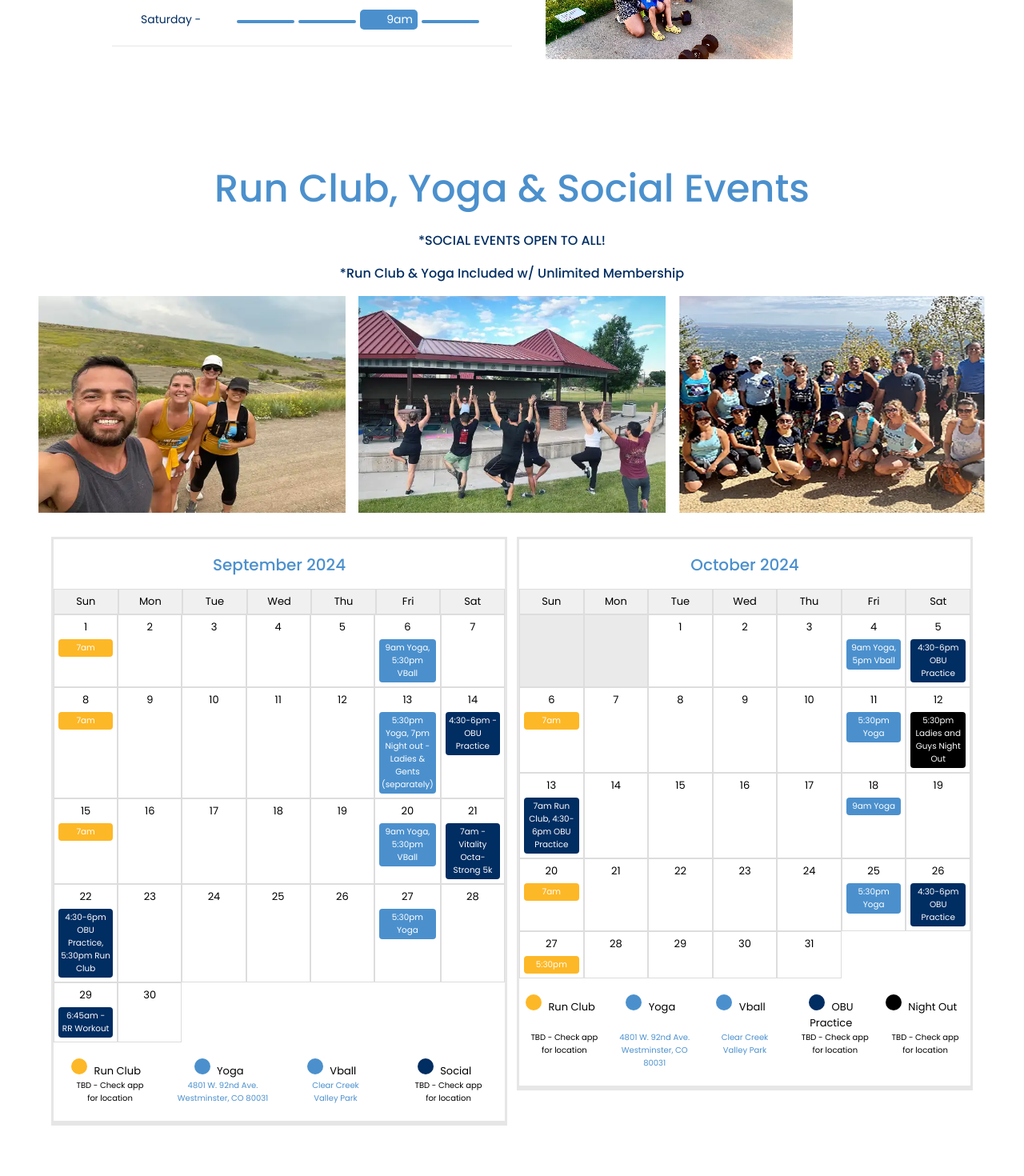
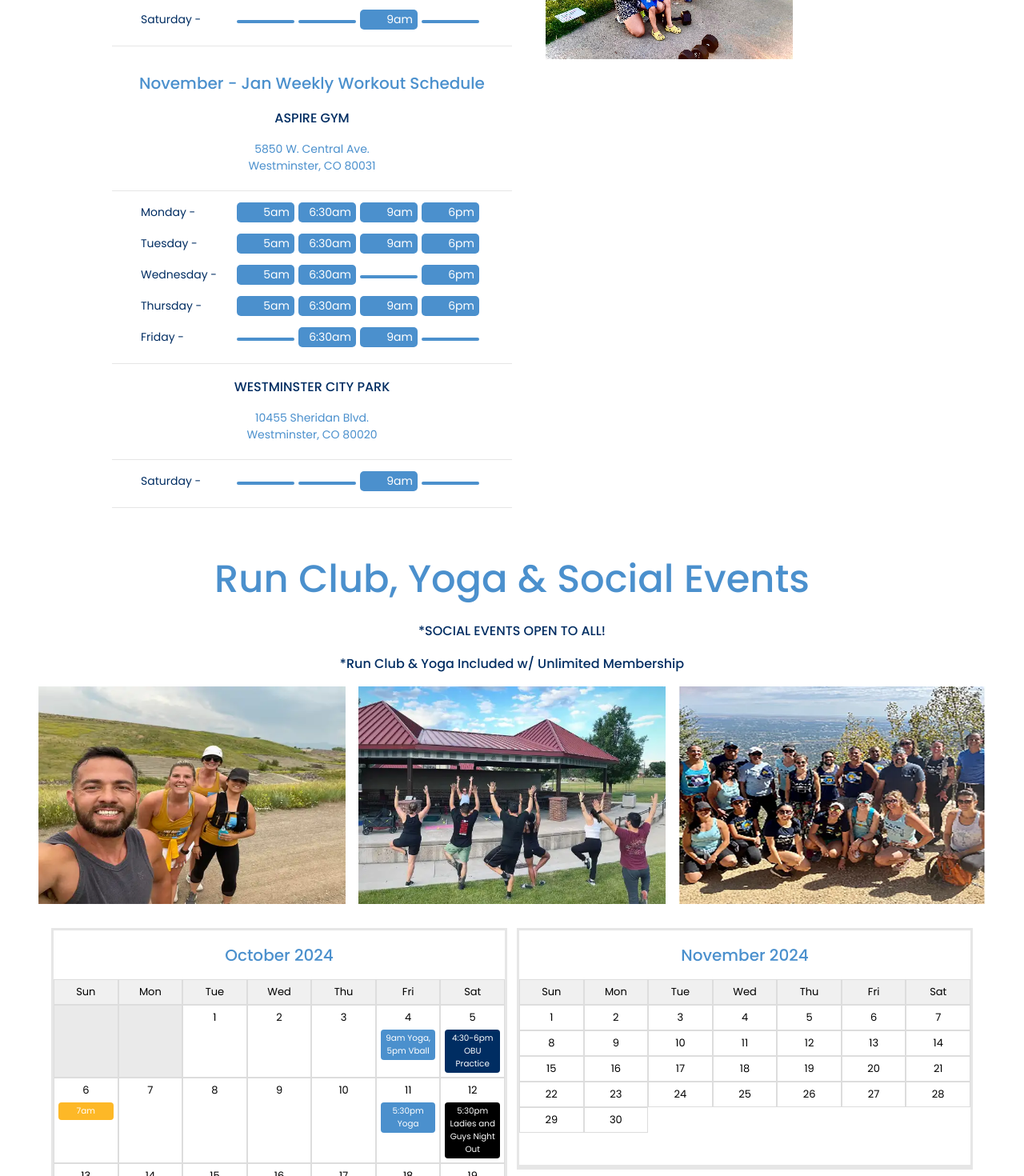
Before and after one commit to jpeazy22/onebody, a React (Create React App) app: page / in a window 1280 px wide. Shown: the part 3900-5370 px from the top of the page at 80% size. Built offline with nearby package versions, Linux system fonts and the light colour scheme.

Commit message:
added nov schedule changes

```diff
--- a/src/App.js
+++ b/src/App.js
@@ -352,33 +352,27 @@
         "Night Out": "#000000",
     };
 
-    const sept = {
-        "1": [{ activity: "7am", locate: "Run Club" }],
-        "6": [{ activity: "9am Yoga, 5:30pm VBall", locate: "Yoga" }],
-        "8": [{ activity: "7am", locate: "Run Club" }],
-        "13": [{ activity: "5:30pm Yoga, 7pm Night out - Ladies & Gents (separately)", locate: "Yoga" }],
-        "14": [{ activity: "4:30-6pm - OBU Practice", locate: "Social" }],
-        "15": [{ activity: "7am", locate: "Run Club" }],
-        "20": [{ activity: "9am Yoga, 5:30pm VBall", locate: "Yoga" }],
-        "21": [{ activity: "7am - Vitality Octa-Strong 5k", locate: "Social" }],
-        "22": [{ activity: "4:30-6pm OBU Practice, 5:30pm Run Club", locate: "Social" }],
-        "27": [{ activity: "5:30pm Yoga", locate: "Yoga" }],
-        "29": [{ activity: "6:45am - RR Workout", locate: "Social" }],
+    const nov = {
+        // "1": [{ activity: "7am", locate: "Run Club" }],
+        // "6": [{ activity: "9am Yoga", locate: "Yoga" }],
+        // "8": [{ activity: "7am", locate: "Run Club" }],
+        // "13": [{ activity: "5:30pm Yoga", locate: "Yoga" }],
+        // "15": [{ activity: "7am", locate: "Run Club" }],
+        // "20": [{ activity: "9am Yoga", locate: "Yoga" }],
+        // "27": [{ activity: "5:30pm Yoga", locate: "Yoga" }],
 
             // Add other activities as needed
     };
-    const septLocations = {
-        "Run Club": "#fdb827",
-        "Yoga": "#4b90cd",
-        "Vball": "#4b90cd",
-        "Social": "#002d62",
+    const novLocations = {
+        // "Run Club": "#fdb827",
+        // "Yoga": "#4b90cd",
     };
 
     const Calendar = () => {
         const days = Array.from({ length: 31 }, (_, i) => i + 1);
         const emptyDays = Array.from({ length: 2 }).fill(null); // June starts on a Wednesday in 2024
-        const septdays = Array.from({ length: 30 }, (_, i) => i + 1);
-        const septemptyDays = Array.from({ length: 0 }).fill(null); // Sept starts on a Sunday in 2024
+        const novdays = Array.from({ length: 30 }, (_, i) => i + 1);
+        const novemptyDays = Array.from({ length: 0 }).fill(null); // nov starts on a Sunday in 2024
 
         return (
             <div className="Schedule">
@@ -437,6 +431,60 @@
                             <span className="times"></span>
                         </p>
                     </div>
+                <br />
+                    <div className="dailySchedule">
+                        <h2>November - Jan Weekly Workout Schedule</h2>
+                        <h3>ASPIRE GYM</h3>
+                        <p className="border"><a href="https://maps.app.goo.gl/P9NV6GTKckZTDPQa8" target="_blank">5850 W. Central Ave.<br/>
+                        Westminster, CO 80031</a>
+                        </p>
+                        <p>
+                            <span className="day">Monday -</span>
+                            <span className="times">5am</span>
+                            <span className="times">6:30am</span>
+                            <span className="times">9am</span>
+                            <span className="times">6pm</span>
+                        </p>
+                        <p>
+                            <span className="day">Tuesday -</span>
+                            <span className="times">5am</span>
+                            <span className="times">6:30am</span>
+                            <span className="times">9am</span>
+                            <span className="times">6pm</span>
+                        </p>
+                        <p>
+                            <span className="day">Wednesday -</span>
+                            <span className="times">5am</span>
+                            <span className="times">6:30am</span>
+                            <span className="times"></span>
+                            <span className="times">6pm</span>
+                        </p>
+                        <p>
+                            <span className="day">Thursday -</span>
+                            <span className="times">5am</span>
+                            <span className="times">6:30am</span>
+                            <span className="times">9am</span>
+                            <span className="times">6pm</span>
+                        </p>
+                        <p className="border">
+                            <span className="day">Friday -</span>
+                            <span className="times"></span>
+                            <span className="times">6:30am</span>
+                            <span className="times">9am</span>
+                            <span className="times"></span>
+                        </p>
+                        <h3>WESTMINSTER CITY PARK</h3>
+                        <p className="border"><a href="https://maps.app.goo.gl/yM92ZppaXvTxZd2P9" target="_blank">10455 Sheridan Blvd.<br/>
+                        Westminster, CO 80020</a>
+                        </p>
+                        <p className="border">
+                            <span className="day">Saturday -</span>
+                            <span className="times"></span>
+                            <span className="times"></span>
+                            <span className="times">9am</span>
+                            <span className="times"></span>
+                        </p>
+                    </div>
                 </section>
                 <section>
                     <div className="dailyScheduleImages">
@@ -460,45 +508,6 @@
                     </div>
                 </section>
                 <section className="eventCalendar">
-                {/* SEPT CALENDAR */}
-                <div className="calendar">
-                    <header className="calendar-header">
-                        <h2>September 2024</h2>
-                    </header>
-                    <div className="header">
-                        {["Sun", "Mon", "Tue", "Wed", "Thu", "Fri", "Sat"].map(day => (
-                            <div key={day} className="day-header">{day}</div>
-                        ))}
-                    </div>
-                    <div className="days">
-                        {septemptyDays.map((_, index) => (
-                            <div key={`empty-${index}`} className="daytime empty"></div>
-                        ))}
-                        {septdays.map(day => (
-                            <div key={day} className="daytime">
-                                {day}
-                                {sept[day]?.map((event, index) => (
-                                    <div key={index} className="activity" style={{ backgroundColor: septLocations[event.locate] }}>
-                                        {event.activity}
-                                    </div>
-                                ))}
-                            </div>
-                        ))}
-                    </div>
-                    <div className="key">
-                        {Object.entries(septLocations).map(([locate, color]) => (
-                            <div key={locate} className="key-item">
-                                <span className="key-color" style={{ backgroundColor: color }}></span> {locate}
-                            </div>
-                        ))}
-                    </div>
-                    <div className="address">
-                        <span className="sept">TBD - Check app<br />for location</span>
-                        <span className="sept"><a href="https://maps.app.goo.gl/Jd5vehbUSzeUxq846" target="_blank">4801 W. 92nd Ave.<br />Westminster, CO 80031</a></span>
-                        <span className="sept"><a href="https://maps.app.goo.gl/SLwP8WfiyPqT4UNr9" target="_blank">Clear Creek <br />Valley Park</a></span>
-                        <span className="sept">TBD - Check app<br />for location</span>
-                    </div>
-                </div>
                 {/* October CALENDAR */}
                     <div className="calendar">
                         <header className="calendar-header">
@@ -539,6 +548,45 @@
                             <span>TBD - Check app<br />for location</span>
                         </div>
                     </div>
+                {/* nov CALENDAR */}
+                <div className="calendar">
+                    <header className="calendar-header">
+                        <h2>November 2024</h2>
+                    </header>
+                    <div className="header">
+                        {["Sun", "Mon", "Tue", "Wed", "Thu", "Fri", "Sat"].map(day => (
+                            <div key={day} className="day-header">{day}</div>
+                        ))}
+                    </div>
+                    <div className="days">
+                        {novemptyDays.map((_, index) => (
+                            <div key={`empty-${index}`} className="daytime empty"></div>
+                        ))}
+                        {novdays.map(day => (
+                            <div key={day} className="daytime">
+                                {day}
+                                {nov[day]?.map((event, index) => (
+                                    <div key={index} className="activity" style={{ backgroundColor: novLocations[event.locate] }}>
+                                        {event.activity}
+                                    </div>
+                                ))}
+                            </div>
+                        ))}
+                    </div>
+                    <div className="key">
+                        {Object.entries(novLocations).map(([locate, color]) => (
+                            <div key={locate} className="key-item">
+                                <span className="key-color" style={{ backgroundColor: color }}></span> {locate}
+                            </div>
+                        ))}
+                    </div>
+                    {/*<div className="address">
+                        <span className="nov">TBD - Check app<br />for location</span>
+                        <span className="nov"><a href="https://maps.app.goo.gl/Jd5vehbUSzeUxq846" target="_blank">4801 W. 92nd Ave.<br />Westminster, CO 80031</a></span>
+                        <span className="nov"><a href="https://maps.app.goo.gl/SLwP8WfiyPqT4UNr9" target="_blank">Clear Creek <br />Valley Park</a></span>
+                        <span className="nov">TBD - Check app<br />for location</span>
+                    </div>*/}
+                </div>
 
                 </section>
             </div>
```
